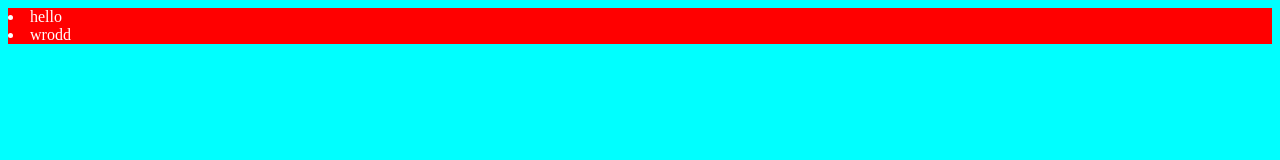
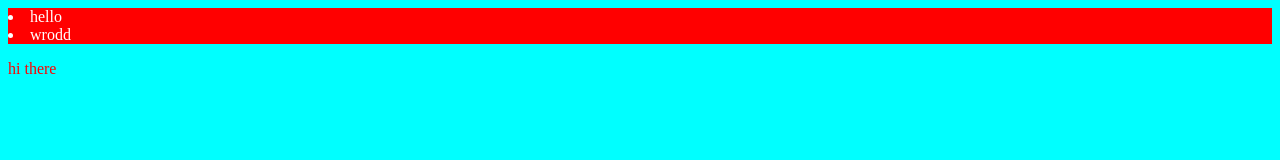
Before and after one commit to wuqion/react_next_test, a Next.js app: page /list in a window 1280 px wide. Shown: the top 160 px of the page. Built offline with nearby package versions, Linux system fonts and the light colour scheme.

Commit message:
应该内部样式

```diff
--- a/pages/list.js
+++ b/pages/list.js
@@ -13,6 +13,7 @@ export default class List extends Component {
                         <li key={index} className={styles.error}>{item}</li>
                     )
                 }
+                <p style={{ color: 'red' }}>hi there</p>
             </div>
         )
     }
```
